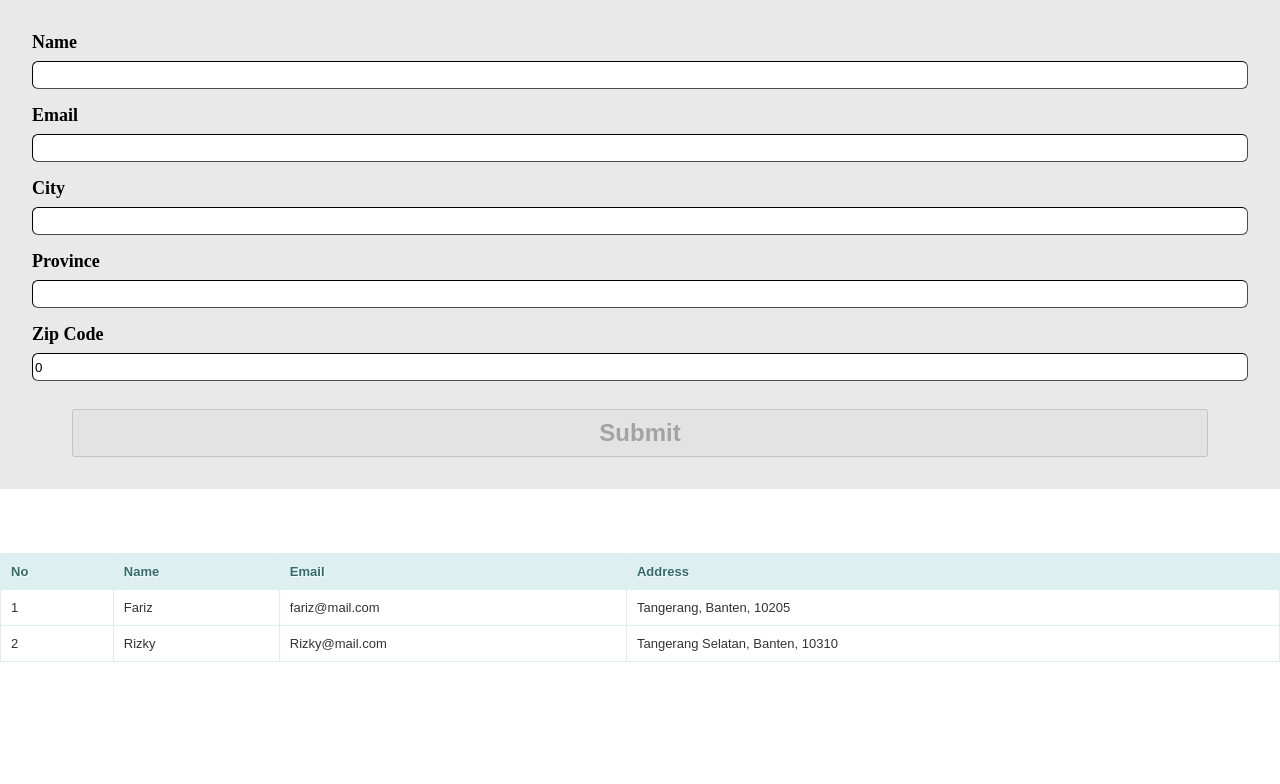
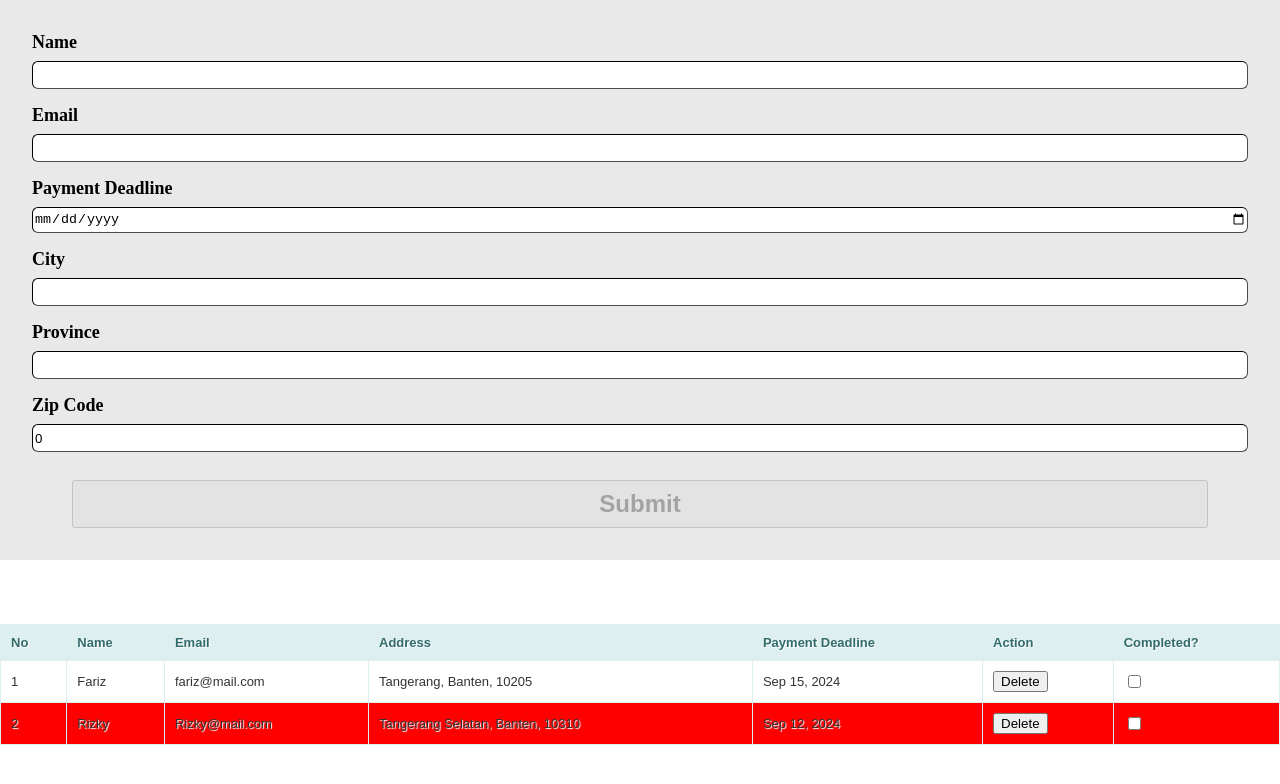
Before and after one commit to luminerrr/angular-fif, an Angular app: page / in a window 1280 px wide. Shown: the top 784 px of the page. Built offline with nearby package versions, Linux system fonts and the light colour scheme.

Commit message:
add services and date time

```diff
--- a/src/app/app.component.ts
+++ b/src/app/app.component.ts
@@ -1,4 +1,4 @@
-import { Component, OnInit } from '@angular/core';
+import { Component, OnChanges, OnInit, SimpleChange, SimpleChanges } from '@angular/core';
 import { RouterOutlet } from '@angular/router';
 import { DataUser } from './app.model';
 import { CommonModule } from '@angular/common';
@@ -13,6 +13,7 @@ import {
 } from '@angular/forms';
 import { FormComponent } from './form/form.component';
 import { UserTableComponent } from './user-table/user-table.component';
+import { UserdataService } from './userdata.service';
 
 @Component({
   selector: 'app-root',
@@ -29,53 +30,24 @@ import { UserTableComponent } from './user-table/user-table.component';
   templateUrl: './app.component.html',
   styleUrl: './app.component.css',
 })
-export class AppComponent implements OnInit {
+export class AppComponent implements OnInit, OnChanges {
   title = 'angular-fif';
   labelButton!: string;
   userData!: Array<DataUser>;
   name: string = '';
   addUserForm!: FormGroup;
 
-  constructor(private generateService: GenerateRandomIdService) {
-    this.title = generateService.generateId();
-
-    this.addUserForm = new FormGroup({
-      name: new FormControl('', [Validators.required, Validators.minLength(3)]),
-      email: new FormControl('', [Validators.required, Validators.email]),
-      city: new FormControl('', [Validators.required]),
-
-
-      phoneNumber: new FormControl('', [
-        Validators.required,
-        Validators.minLength(9),
-        Validators.maxLength(14)
-      ]),
-    });
-
-    this.userData = [
-      {
-        name: "Fariz",
-        email: "fariz@mail.com",
-        address: {
-          city: "Tangerang",
-          province: "Banten",
-          zipcode: 10205
-        }
-      },
-      {
-        name: "Rizky",
-        email: "Rizky@mail.com",
-        address: {
-          city: "Tangerang Selatan",
-          province: "Banten",
-          zipcode: 10310
-        }
-      }
-    ]
+  constructor(private userService: UserdataService) {
+    this.userData = userService.getUsers();
   }
 
   ngOnInit(): void {
-    console.log('barudak');
+
+  }
+
+  ngOnChanges(changes: SimpleChanges): void {
+    console.log('asu')
+    console.log(changes)
   }
 
   receiveFromChild(event: string): void {
@@ -93,7 +65,6 @@ export class AppComponent implements OnInit {
   }
 
   receiveUser(event: DataUser) {
-    console.log(event);
-    this.userData.push(event)
+    this.userService.addNewUser(event)
   }
 }
--- a/src/app/app.model.ts
+++ b/src/app/app.model.ts
@@ -1,7 +1,9 @@
 export interface DataUser {
     name: string;
     email: string;
+    paymentDeadline: Date;
     address: Address;
+    isChecked: Boolean;
 }
 
 interface Address {
--- a/src/app/form/form.component.html
+++ b/src/app/form/form.component.html
@@ -25,6 +25,24 @@
       *ngIf="addUserForm.get('email')?.errors?.['email'] && addUserForm.get('email')?.touched"
     >
       Please input email
+    </div>
+  </div>
+  <div class="form-group">
+    <label for="paymentDeadline">Payment Deadline</label>
+    <input
+      type="date"
+      name="paymentDeadline"
+      formControlName="paymentDeadline"
+      [min]="minDate"
+    />
+    <div
+      class="validation-error"
+      *ngIf="
+        addUserForm.get('paymentDeadline')?.errors &&
+        addUserForm.get('paymentDeadline')?.touched
+      "
+    >
+      Please input City
     </div>
   </div>
   <div class="form-group">
@@ -65,5 +83,7 @@
       Please input Zip Code
     </div>
   </div>
-  <button type="submit" class="btn-submit" [disabled]="addUserForm.invalid">Submit</button>
+  <button type="submit" class="btn-submit" [disabled]="addUserForm.invalid">
+    Submit
+  </button>
 </form>
--- a/src/app/form/form.component.ts
+++ b/src/app/form/form.component.ts
@@ -17,28 +17,39 @@ import { DataUser } from '../app.model';
 })
 export class FormComponent {
   addUserForm!: FormGroup;
+  minDate!: string;
   @Output() pushNewUser = new EventEmitter<DataUser>();
 
   constructor() {
     this.addUserForm = new FormGroup({
       name: new FormControl('', [Validators.required, Validators.minLength(3)]),
       email: new FormControl('', [Validators.required, Validators.email]),
+      paymentDeadline: new FormControl(new Date(), [Validators.required]),
       city: new FormControl('', [Validators.required]),
       province: new FormControl('', [Validators.required]),
       zipCode: new FormControl(0, [Validators.required]),
     });
+
+    const today = new Date();
+    const day = String(today.getDate()).padStart(2, '0');
+    const month = String(today.getMonth() + 1).padStart(2, '0');
+    const year = today.getFullYear();
+    this.minDate = `${year}-${month}-${day}`;
   }
 
   onSubmit() {
-    console.log('push to parent')
+    let formDate = this.addUserForm.get('paymentDeadline')?.value.split('-')
+    const date = new Date(formDate[0], formDate[1] - 1, formDate[2])
     this.pushNewUser.emit({
       name: this.addUserForm.get('name')?.value,
       email: this.addUserForm.get('email')?.value,
+      paymentDeadline: date,
       address: {
         city: this.addUserForm.get('city')?.value,
         province: this.addUserForm.get('province')?.value,
         zipcode: this.addUserForm.get('zipCode')?.value
-      }
+      },
+      isChecked: false,
     })
   }
 }
--- a/src/app/user-table/user-table.component.css
+++ b/src/app/user-table/user-table.component.css
@@ -20,3 +20,8 @@
     padding: 10px;
     text-shadow: 1px 1px 1px #fff;
 }
+
+.striked {
+    text-decoration: line-through;
+    background: rgb(189, 189, 189);
+}
--- a/src/app/user-table/user-table.component.html
+++ b/src/app/user-table/user-table.component.html
@@ -1,34 +1,52 @@
 <table class="zui-table">
   <thead>
     <tr>
-            <th>
-                No
-            </th>
-            <th>
-                Name
-            </th>
-            <th>
-                Email
-            </th>
-            <th>
-                Address
-            </th>
+      <th>No</th>
+      <th>Name</th>
+      <th>Email</th>
+      <th>Address</th>
+      <th>Payment Deadline</th>
+      <th>Action</th>
+      <th>Completed?</th>
     </tr>
   </thead>
   <tbody>
     <!-- TODO: Input table data here, loop it -->
-        <tr *ngFor="let user of users; index as i">
+    <tr
+      *ngFor="let user of users; index as i"
+      [ngClass]="user.isChecked ? 'striked' : ''"
+      [ngStyle]="{
+        'background-color':
+        todayDate.getDate() -  user.paymentDeadline.getDate() >= 3 ? 'red' : ''
+      }"
+    >
       <td>
-                {{i + 1}}
+        {{ i + 1 }}
       </td>
       <td>
-                {{user.name}}
+        {{ user.name }}
       </td>
       <td>
-                {{user.email}}
+        {{ user.email }}
       </td>
       <td>
-                {{user.address.city}}, {{user.address.province}}, {{user.address.zipcode}}
+        {{ user.address.city }}, {{ user.address.province }},
+        {{ user.address.zipcode }}
+      </td>
+      <td>
+        {{ user.paymentDeadline | date }}
+      </td>
+      <td>
+        <!-- TODO: Change to trash icon -->
+        <!-- <img src="../assets/delete.png" /> -->
+        <button (click)="deleteUser(i)">Delete</button>
+      </td>
+      <td>
+        <input
+          type="checkbox"
+          [(ngModel)]="user.isChecked"
+          (change)="onChangeCheckbox(i, $event)"
+        />
       </td>
     </tr>
   </tbody>
--- a/src/app/user-table/user-table.component.ts
+++ b/src/app/user-table/user-table.component.ts
@@ -1,14 +1,39 @@
-import { Component, Input } from '@angular/core';
+import { Component, Input, OnChanges, OnInit, SimpleChanges } from '@angular/core';
 import { DataUser } from '../app.model';
 import { CommonModule } from '@angular/common';
+import { UserdataService } from '../userdata.service';
+import { FormsModule } from '@angular/forms';
 
 @Component({
   selector: 'app-user-table',
   standalone: true,
-  imports: [CommonModule],
+  imports: [CommonModule, FormsModule],
   templateUrl: './user-table.component.html',
   styleUrl: './user-table.component.css'
 })
-export class UserTableComponent {
-  @Input() users: Array<DataUser> = []
+export class UserTableComponent implements OnInit {
+  @Input() users: Array<DataUser> = [];
+  isChecked: Boolean = false;
+  todayDate: Date = new Date();
+  isDue!: number;
+
+  constructor (private userService: UserdataService) {}
+
+  ngOnInit(): void {
+      console.log('asu')
+  }
+
+
+  ngOnChanges(changes: SimpleChanges): void {
+      console.log(changes)
+      console.log('asu')
+  }
+
+  deleteUser(index: number): void {
+    this.userService.deleteUser(index)
+  }
+
+  onChangeCheckbox(index: number, event: any) {
+    this.userService.checkUser(index, event.target.checked);
+  }
 }
--- /dev/null
+++ b/src/app/user.data.ts
@@ -0,0 +1,26 @@
+import { DataUser } from './app.model';
+
+export const userData: Array<DataUser> = [
+  {
+    name: 'Fariz',
+    email: 'fariz@mail.com',
+    paymentDeadline: new Date(2024, 8, 15),
+    address: {
+      city: 'Tangerang',
+      province: 'Banten',
+      zipcode: 10205,
+    },
+    isChecked: false,
+  },
+  {
+    name: 'Rizky',
+    email: 'Rizky@mail.com',
+    paymentDeadline: new Date(2024, 8, 12),
+    address: {
+      city: 'Tangerang Selatan',
+      province: 'Banten',
+      zipcode: 10310,
+    },
+    isChecked: false,
+  },
+];
--- /dev/null
+++ b/src/app/userdata.service.ts
@@ -0,0 +1,29 @@
+import { Injectable } from '@angular/core';
+import { DataUser } from './app.model';
+import { userData } from './user.data';
+
+@Injectable({
+  providedIn: 'root',
+})
+export class UserdataService {
+  users: Array<DataUser> = userData;
+  constructor() {}
+
+  getUsers(): Array<DataUser> {
+    return this.users;
+  }
+
+  addNewUser(user: DataUser): void {
+    this.users.push(user);
+  }
+
+  deleteUser(index: number): void {
+    this.users.splice(index, 1);
+  }
+
+  checkUser(index: number, isChecked: boolean): void {
+    let selected = this.users[index];
+    selected.isChecked = isChecked;
+    this.users[index] = selected;
+  }
+}
```
Also changed, not shown: src/app/assets/delete.png (added), 1 other file (tests, documents, lock files or other folders). Lines whose indentation alone changed are shown as unchanged.
